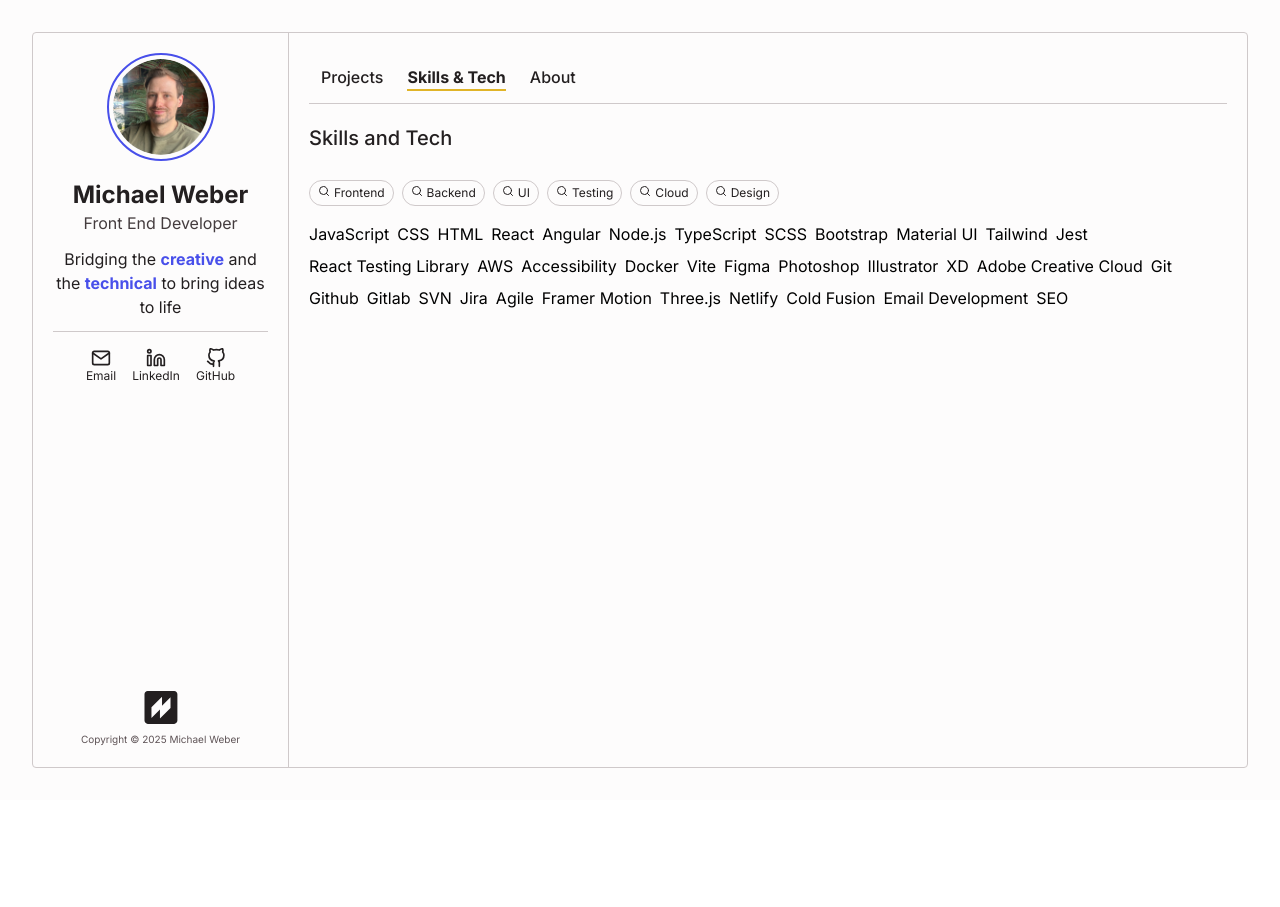
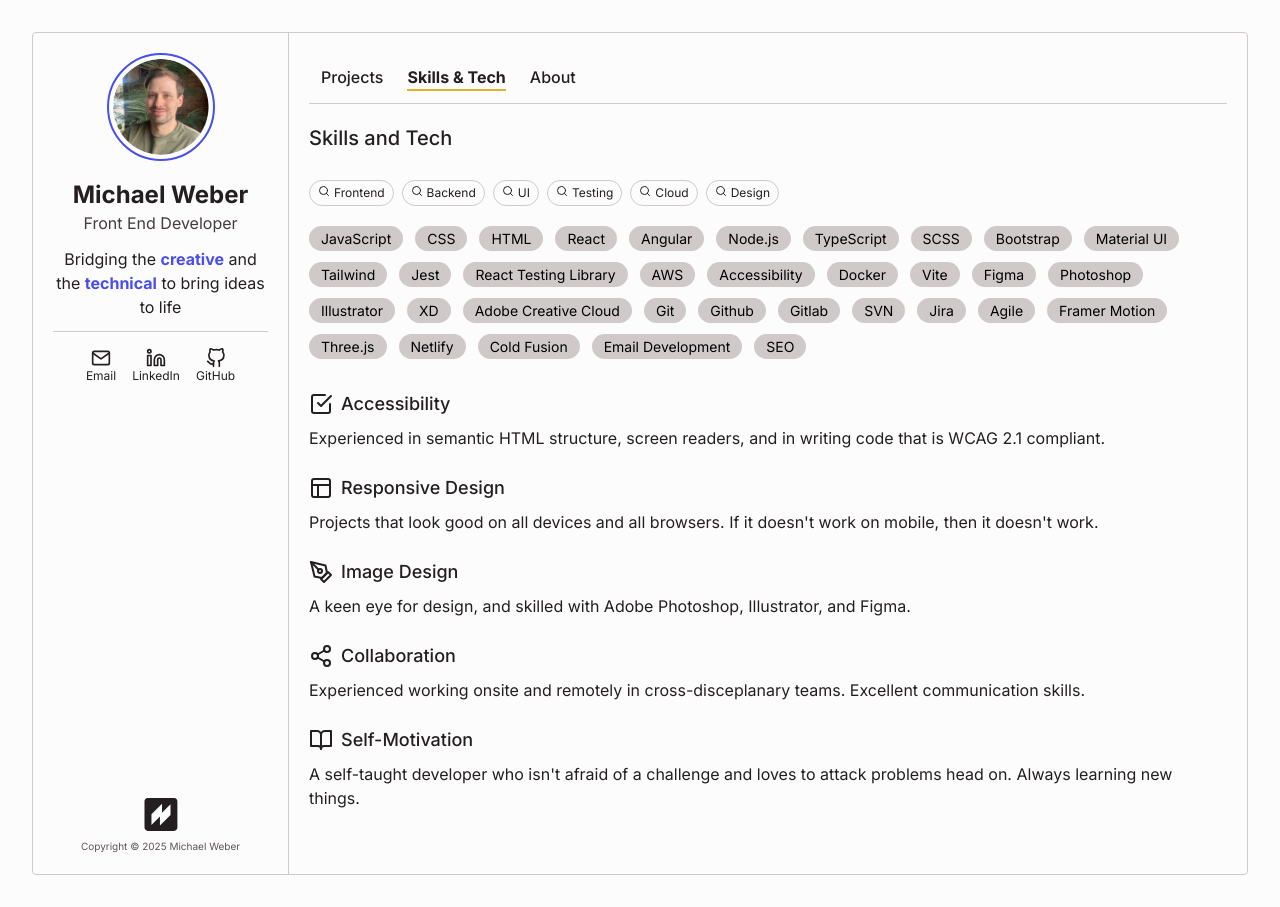
Before and after one commit to MichaelScottWeber/dev-portfolio-2025, a React (Vite) app: page / in a window 1280 px wide. Both pictures are taken after a click on the button "Skills & Tech". Before the commit the page ends 800 px from the top, so only its background shows below. Built offline with nearby package versions, Linux system fonts and the light colour scheme.

Commit message:
More styling updates, and adds content

```diff
--- /dev/null
+++ b/src/components/SkillPill.tsx
@@ -0,0 +1,11 @@
+type SkillPillProps = {
+  skill: string;
+};
+
+function SkillPill({ skill }: SkillPillProps) {
+  return (
+    <span className='rounded-full bg-gray-300 py-1 px-3 text-sm'>{skill}</span>
+  );
+}
+
+export default SkillPill;
--- a/src/components/SkillsAndTechSection.tsx
+++ b/src/components/SkillsAndTechSection.tsx
@@ -1,5 +1,11 @@
 import { useState } from 'react';
 import SearchPill from './SearchPill';
+import SkillPill from './SkillPill';
+import CheckSquare from './icons/CheckSquare';
+import Layout from './icons/Layout';
+import PenTool from './icons/PenTool';
+import Share from './icons/Share';
+import BookOpen from './icons/BookOpen';
 
 type Skill = {
   name: string;
@@ -43,7 +49,11 @@ function SkillsAndTechSection({ data }: SkillsAndTechSectionProps) {
   };
 
   const renderSkillsList = filterSkills(data.skills).map((skill) => {
-    return <li key={skill.name}>{skill.name}</li>;
+    return (
+      <li key={skill.name}>
+        <SkillPill skill={skill.name} />
+      </li>
+    );
   });
 
   return (
@@ -51,8 +61,53 @@ function SkillsAndTechSection({ data }: SkillsAndTechSectionProps) {
       <h2 className='text-xl text-black font-medium mb-4 md:mb-7'>
         Skills and Tech
       </h2>
-      <ul className='flex flex-wrap gap-2 mb-4'>{renderSearchTermList}</ul>
-      <ul className='flex flex-wrap gap-2'>{renderSkillsList}</ul>
+      <ul className='flex flex-wrap gap-2 mb-5'>{renderSearchTermList}</ul>
+      <ul className='flex flex-wrap gap-3 mb-8'>{renderSkillsList}</ul>
+      <div className='mb-6'>
+        <h3 className='text-black text-lg font-medium flex mb-2'>
+          <CheckSquare classNames='w-6 mr-2' /> Accessibility
+        </h3>
+        <p className='text-black text-base'>
+          Experienced in semantic HTML structure, screen readers, and in writing
+          code that is WCAG 2.1 compliant.
+        </p>
+      </div>
+      <div className='mb-6'>
+        <h3 className='text-black text-lg font-medium flex mb-2'>
+          <Layout classNames='w-6 mr-2' /> Responsive Design
+        </h3>
+        <p className='text-black text-base'>
+          Projects that look good on all devices and all browsers. If it doesn't
+          work on mobile, then it doesn't work.
+        </p>
+      </div>
+      <div className='mb-6'>
+        <h3 className='text-black text-lg font-medium flex mb-2'>
+          <PenTool classNames='w-6 mr-2' /> Image Design
+        </h3>
+        <p className='text-black text-base'>
+          A keen eye for design, and skilled with Adobe Photoshop, Illustrator,
+          and Figma.
+        </p>
+      </div>
+      <div className='mb-6'>
+        <h3 className='text-black text-lg font-medium flex mb-2'>
+          <Share classNames='w-6 mr-2' /> Collaboration
+        </h3>
+        <p className='text-black text-base'>
+          Experienced working onsite and remotely in cross-disceplanary teams.
+          Excellent communication skills.
+        </p>
+      </div>
+      <div className='mb-6'>
+        <h3 className='text-black text-lg font-medium flex mb-2'>
+          <BookOpen classNames='w-6 mr-2' /> Self-Motivation
+        </h3>
+        <p className='text-black text-base'>
+          A self-taught developer who isn't afraid of a challenge and loves to
+          attack problems head on. Always learning new things.
+        </p>
+      </div>
     </div>
   );
 }
--- a/src/components/icons/BookOpen.tsx
+++ b/src/components/icons/BookOpen.tsx
@@ -9,9 +9,9 @@ function BookOpen({ classNames }: BookOpenProps) {
       viewBox='0 0 24 24'
       fill='none'
       stroke='currentColor'
-      stroke-width='2'
-      stroke-linecap='round'
-      stroke-linejoin='round'
+      strokeWidth='2'
+      strokeLinecap='round'
+      strokeLinejoin='round'
       className={`feather feather-book-open ${classNames}`}
     >
       <path d='M2 3h6a4 4 0 0 1 4 4v14a3 3 0 0 0-3-3H2z'></path>
--- a/src/components/icons/CheckSquare.tsx
+++ b/src/components/icons/CheckSquare.tsx
@@ -9,9 +9,9 @@ function CheckSquare({ classNames }: CheckSquareProps) {
       viewBox='0 0 24 24'
       fill='none'
       stroke='currentColor'
-      stroke-width='2'
-      stroke-linecap='round'
-      stroke-linejoin='round'
+      strokeWidth='2'
+      strokeLinecap='round'
+      strokeLinejoin='round'
       className={`feather feather-check-square ${classNames}`}
     >
       <polyline points='9 11 12 14 22 4'></polyline>
--- a/src/components/icons/Globe.tsx
+++ b/src/components/icons/Globe.tsx
@@ -9,9 +9,9 @@ function Globe({ classNames }: GlobeProps) {
       viewBox='0 0 24 24'
       fill='none'
       stroke='currentColor'
-      stroke-width='2'
-      stroke-linecap='round'
-      stroke-linejoin='round'
+      strokeWidth='2'
+      strokeLinecap='round'
+      strokeLinejoin='round'
       className={`feather feather-globe ${classNames}`}
     >
       <circle cx='12' cy='12' r='10'></circle>
--- a/src/components/icons/Layout.tsx
+++ b/src/components/icons/Layout.tsx
@@ -9,9 +9,9 @@ function Layout({ classNames }: LayoutProps) {
       viewBox='0 0 24 24'
       fill='none'
       stroke='currentColor'
-      stroke-width='2'
-      stroke-linecap='round'
-      stroke-linejoin='round'
+      strokeWidth='2'
+      strokeLinecap='round'
+      strokeLinejoin='round'
       className={`feather feather-layout ${classNames}`}
     >
       <rect x='3' y='3' width='18' height='18' rx='2' ry='2'></rect>
--- a/src/components/icons/PenTool.tsx
+++ b/src/components/icons/PenTool.tsx
@@ -9,9 +9,9 @@ function PenTool({ classNames }: PenToolProps) {
       viewBox='0 0 24 24'
       fill='none'
       stroke='currentColor'
-      stroke-width='2'
-      stroke-linecap='round'
-      stroke-linejoin='round'
+      strokeWidth='2'
+      strokeLinecap='round'
+      strokeLinejoin='round'
       className={`feather feather-pen-tool ${classNames}`}
     >
       <path d='M12 19l7-7 3 3-7 7-3-3z'></path>
--- a/src/components/icons/Search.tsx
+++ b/src/components/icons/Search.tsx
@@ -9,9 +9,9 @@ function Search({ classNames }: SearchProps) {
       viewBox='0 0 24 24'
       fill='none'
       stroke='currentColor'
-      stroke-width='2'
-      stroke-linecap='round'
-      stroke-linejoin='round'
+      strokeWidth='2'
+      strokeLinecap='round'
+      strokeLinejoin='round'
       className={`feather feather-search ${classNames}`}
     >
       <circle cx='11' cy='11' r='8'></circle>
--- a/src/components/icons/Share.tsx
+++ b/src/components/icons/Share.tsx
@@ -9,9 +9,9 @@ function Share({ classNames }: ShareProps) {
       viewBox='0 0 24 24'
       fill='none'
       stroke='currentColor'
-      stroke-width='2'
-      stroke-linecap='round'
-      stroke-linejoin='round'
+      strokeWidth='2'
+      strokeLinecap='round'
+      strokeLinejoin='round'
       className={`feather feather-share-2 ${classNames}`}
     >
       <circle cx='18' cy='5' r='3'></circle>
```
